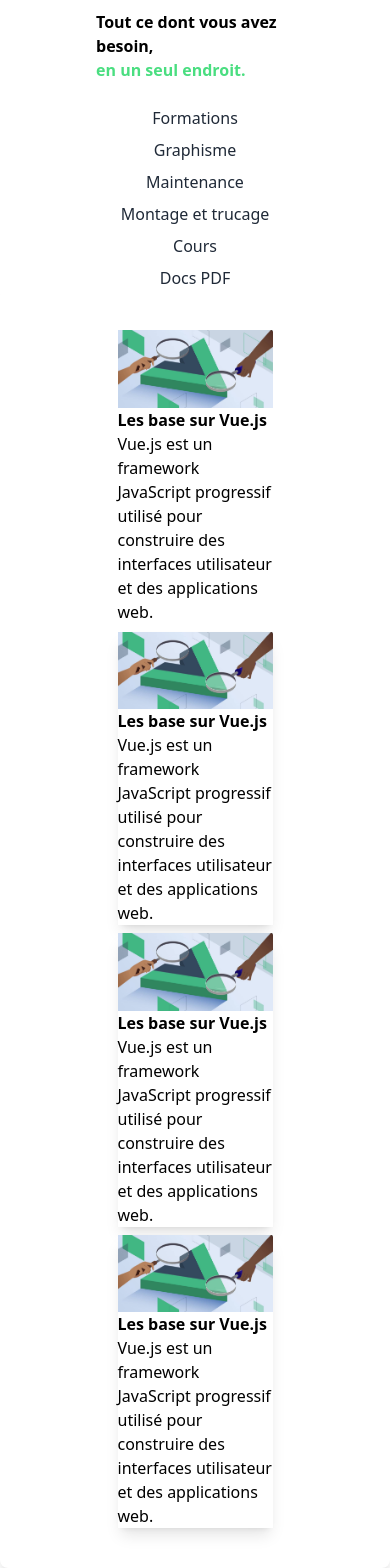
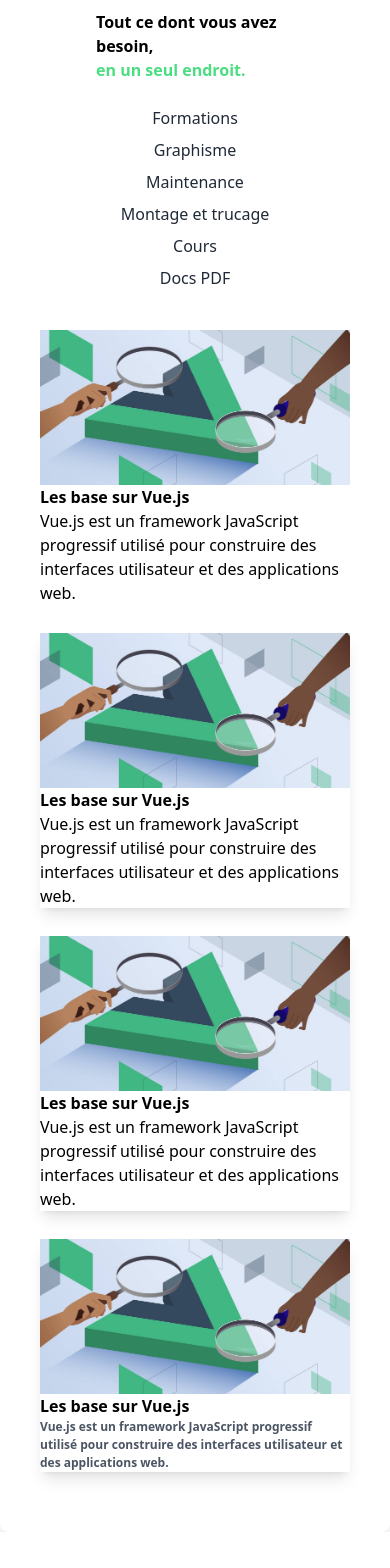
Before and after one commit to FrankamDev/tp-tailwind, a React (Vite) app: page / in a window 390 px wide. Shown: the part 746-2314 px from the top of the page. After the commit the page ends 2278 px from the top, so only its background shows below. Built offline with nearby package versions, Linux system fonts and the light colour scheme.

Commit message:
formation

```diff
--- a/src/components/FormationCard.jsx
+++ b/src/components/FormationCard.jsx
@@ -1,8 +1,8 @@
 
 const FormationCard = () => {
   return (
-    <div className="bg-white shadow-lg  gap-2 rounded-lg overflow-hidden flex flex-wrap justify-center p-10">
-      <div className="card-container w-1/2">
+    <div className="bg-white shadow-lg  gap-2 rounded-lg overflow-hidden md:flex flex items-center flex-col md:flex-wrap justify-center p-10">
+      <div className="card-container md:w-1/2 mb-5">
         <img src="../../public/vue-js.jpeg" alt="" />
         <h3 className="font-bold">Les base sur Vue.js</h3>
         <p>
@@ -10,7 +10,7 @@
           des interfaces utilisateur et des applications web.
         </p>
       </div>
-      <div className="card-container shadow-lg  w-1/2">
+      <div className="card-container shadow-lg md:w-1/2 mb-5">
         <img src="../../public/vue-js.jpeg" alt="" />
         <h3 className="font-bold">Les base sur Vue.js</h3>
         <p>
@@ -18,7 +18,7 @@
           des interfaces utilisateur et des applications web.
         </p>
       </div>
-      <div className="card-container shadow-lg w-1/2">
+      <div className=" md:w-1/2 mb-5 card-container shadow-lg ">
         <img src="../../public/vue-js.jpeg" alt="" />
         <h3 className="font-bold">Les base sur Vue.js</h3>
         <p>
@@ -26,10 +26,10 @@
           des interfaces utilisateur et des applications web.
         </p>
       </div>
-      <div className="card-container shadow-lg w-1/2">
+      <div className="card-container md:w-1/2 mb-5 shadow-lg ">
         <img src="../../public/vue-js.jpeg" alt="" />
         <h3 className="font-bold">Les base sur Vue.js</h3>
-        <p>
+        <p className="text-gray-600 font-semibold text-[12px]">
           Vue.js est un framework JavaScript progressif utilisé pour construire
           des interfaces utilisateur et des applications web.
         </p>
```
